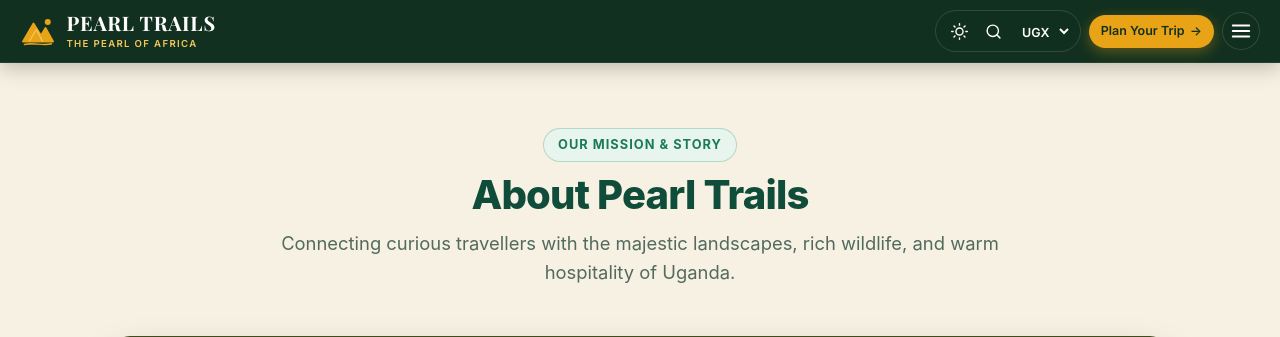
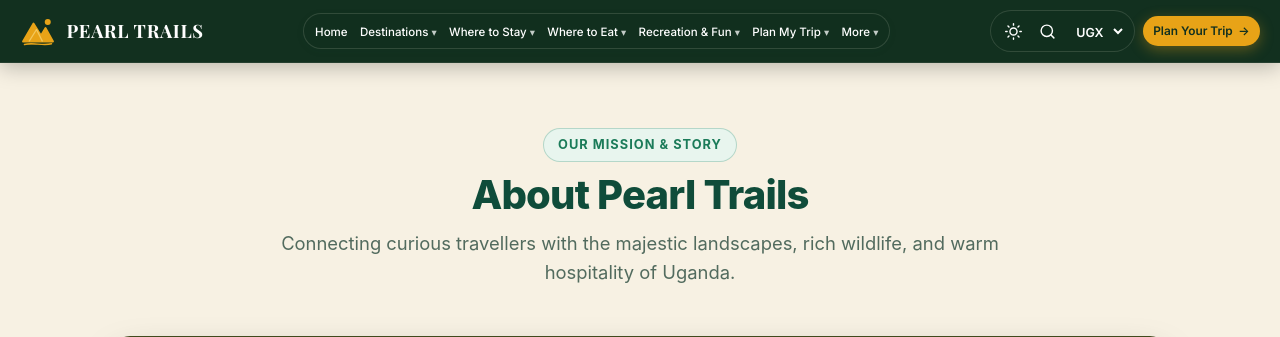
Before and after one commit to Raynel-dotcom/pearl-trails, a Laravel app: page /about in a window 1280 px wide. Shown: the top 337 px of the page. Run offline with Laravel 12, Linux system fonts and the light colour scheme; some web fonts are replaced.

Commit message:
fix: keep full horizontal navbar visible across all desktop and laptop screens (>= 992px) and restrict hamburger to mobile

```diff
--- a/public/css/header-footer.css
+++ b/public/css/header-footer.css
@@ -444,40 +444,59 @@
 }
 
 /* ==========================================================================
-   RESPONSIVE NAVBAR BREAKPOINTS (Prevent Clipping on All Screens)
+   RESPONSIVE NAVBAR BREAKPOINTS
+   Desktop / Laptops (>= 992px): ALWAYS show full horizontal menu bar (NO hamburger)
+   Mobile / Small Tablets (<= 991px): Show hamburger menu drawer
    ========================================================================== */
 
-/* Compact Desktop (1281px to 1420px): Tighten padding and hide tagline so Plan Your Trip button NEVER overflows */
-@media (max-width: 1420px) and (min-width: 1281px) {
+/* Laptops & Standard Desktops (992px to 1380px): Compact styling so full desktop nav bar NEVER overflows or clips */
+@media (max-width: 1380px) and (min-width: 992px) {
   .brand-tagline {
     display: none;
   }
+  .brand-name {
+    font-size: 1.15rem;
+  }
+  .header-container {
+    gap: 0.35rem;
+  }
   .glass-nav-pill {
-    padding: 0.22rem 0.35rem;
-    gap: 0.08rem;
+    display: flex !important;
+    padding: 0.2rem 0.32rem;
+    gap: 0.05rem;
   }
   .nav-link-btn {
-    padding: 0.26rem 0.4rem;
-    font-size: 0.75rem;
+    padding: 0.24rem 0.36rem;
+    font-size: 0.72rem;
   }
   .btn-gold-pill {
-    padding: 0.38rem 0.68rem;
-    font-size: 0.76rem;
+    padding: 0.35rem 0.65rem;
+    font-size: 0.74rem;
+  }
+  .hamburger-toggle-btn {
+    display: none !important;
   }
 }
 
-/* Tablet & Compact Desktop Breakpoint (<= 1280px): Switch to mobile drawer to prevent ANY collision */
-@media (max-width: 1280px) {
-  .glass-nav-pill {
-    display: none;
-  }
-  .hamburger-toggle-btn {
-    display: inline-flex;
+/* Compact Laptops (992px to 1150px): Hide duplicate right-side button since "Plan My Trip" is already inside the center menu */
+@media (max-width: 1150px) and (min-width: 992px) {
+  .header-actions-right .btn-gold-pill {
+    display: none !important;
   }
 }
 
-/* Tablets (769px to 1280px): Show compact "Plan Trip" button with hamburger */
-@media (max-width: 1280px) and (min-width: 769px) {
+/* Mobile Devices & Small Tablets (<= 991px): Switch to mobile drawer */
+@media (max-width: 991px) {
+  .glass-nav-pill {
+    display: none !important;
+  }
+  .hamburger-toggle-btn {
+    display: inline-flex !important;
+  }
+}
+
+/* Tablets (769px to 991px): Show compact "Plan Trip" button alongside hamburger */
+@media (max-width: 991px) and (min-width: 769px) {
   .btn-gold-pill {
     padding: 0.4rem 0.75rem;
     font-size: 0.78rem;
```
